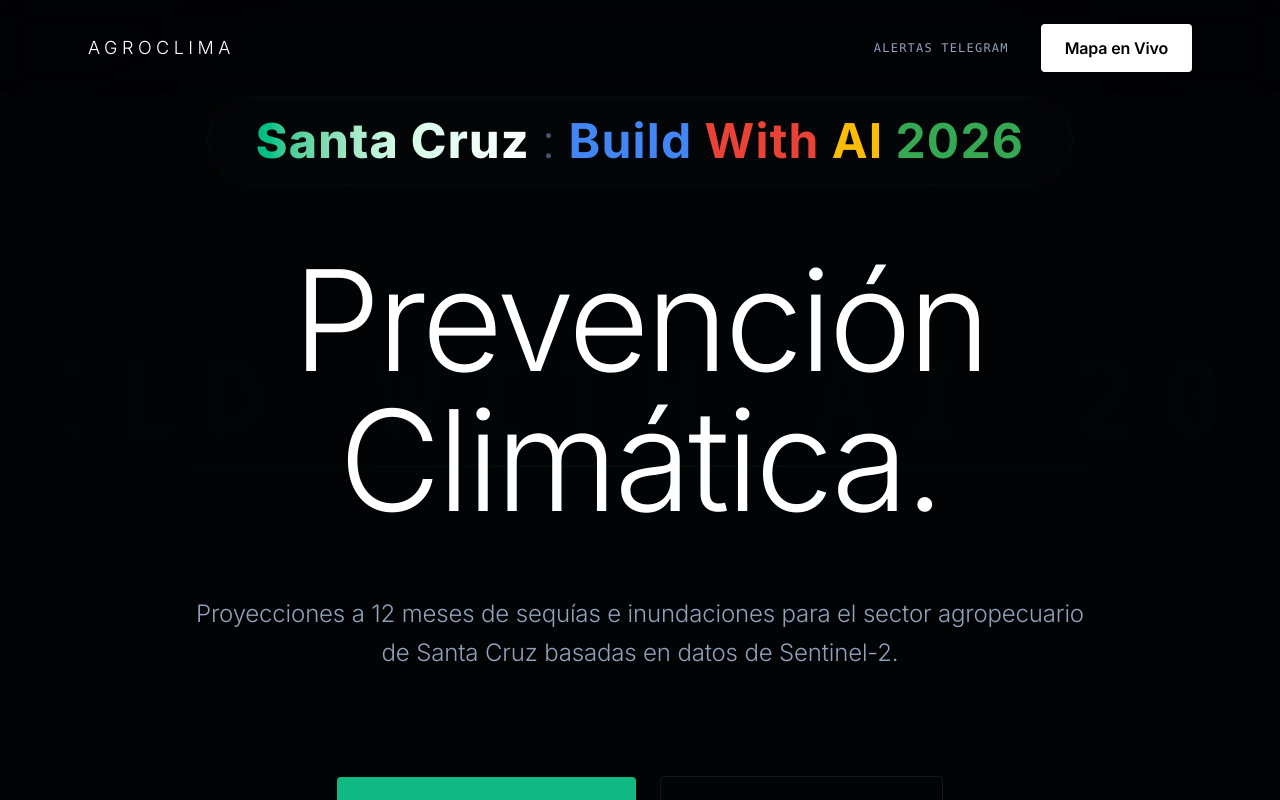
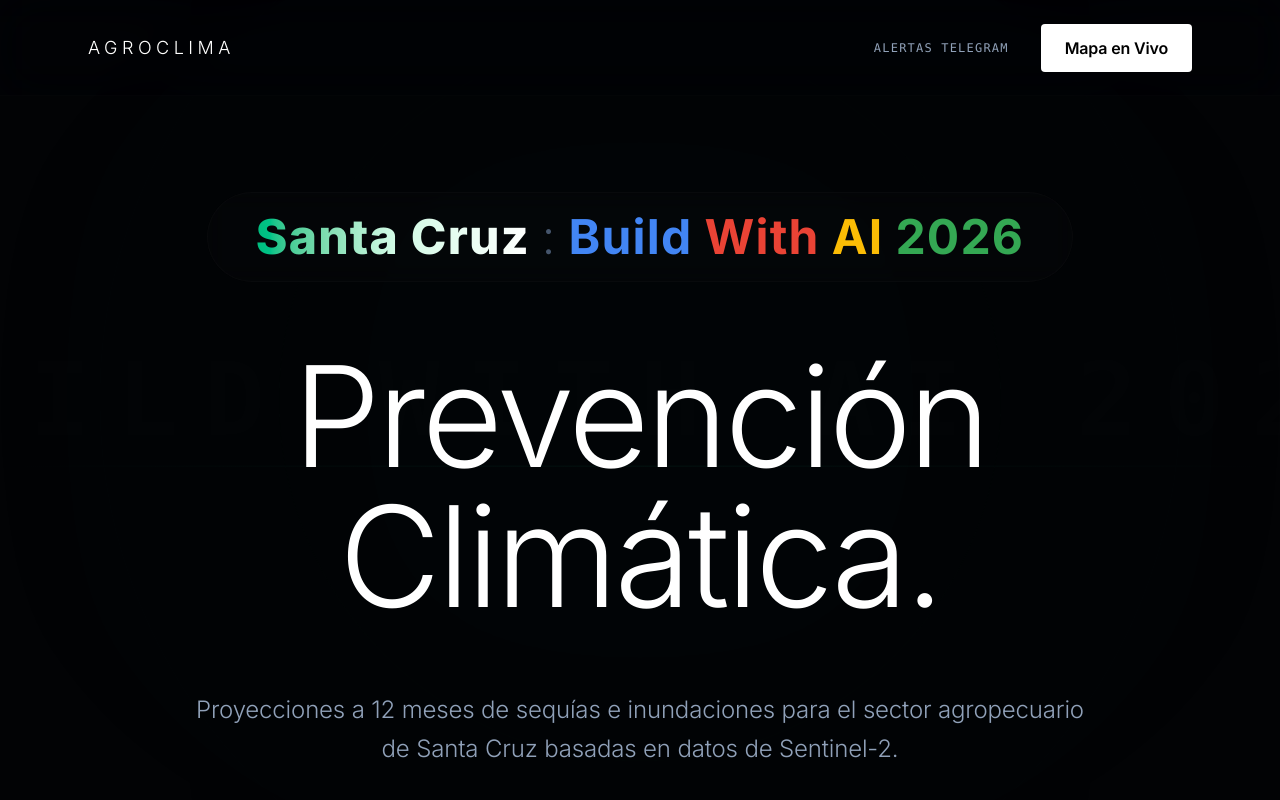
Before and after one commit to velasquezren/hackaton-frontend, a Next.js app: page / in a window 1280 px wide. Built offline with nearby package versions, Linux system fonts and the light colour scheme; no server answers.

Commit message:
style: shift home page hero layout down to avoid header crowding

```diff
--- a/app/page.tsx
+++ b/app/page.tsx
@@ -90,7 +90,7 @@ export default function LandingPage() {
       </nav>
 
       {/* ─── HÉROE SIMPLIFICADO Y CENTRADO ─── */}
-      <main className="flex-1 flex flex-col items-center justify-center max-w-[90vw] mx-auto px-6 w-full text-center z-10 space-y-10 md:space-y-12 lg:space-y-16">
+      <main className="flex-1 flex flex-col items-center justify-start pt-16 md:pt-20 lg:pt-24 max-w-[90vw] mx-auto px-6 w-full text-center z-10 space-y-10 md:space-y-12 lg:space-y-16">
         <motion.div
           initial={{ opacity: 0, y: -10 }}
           animate={{ opacity: 1, y: 0 }}
```
